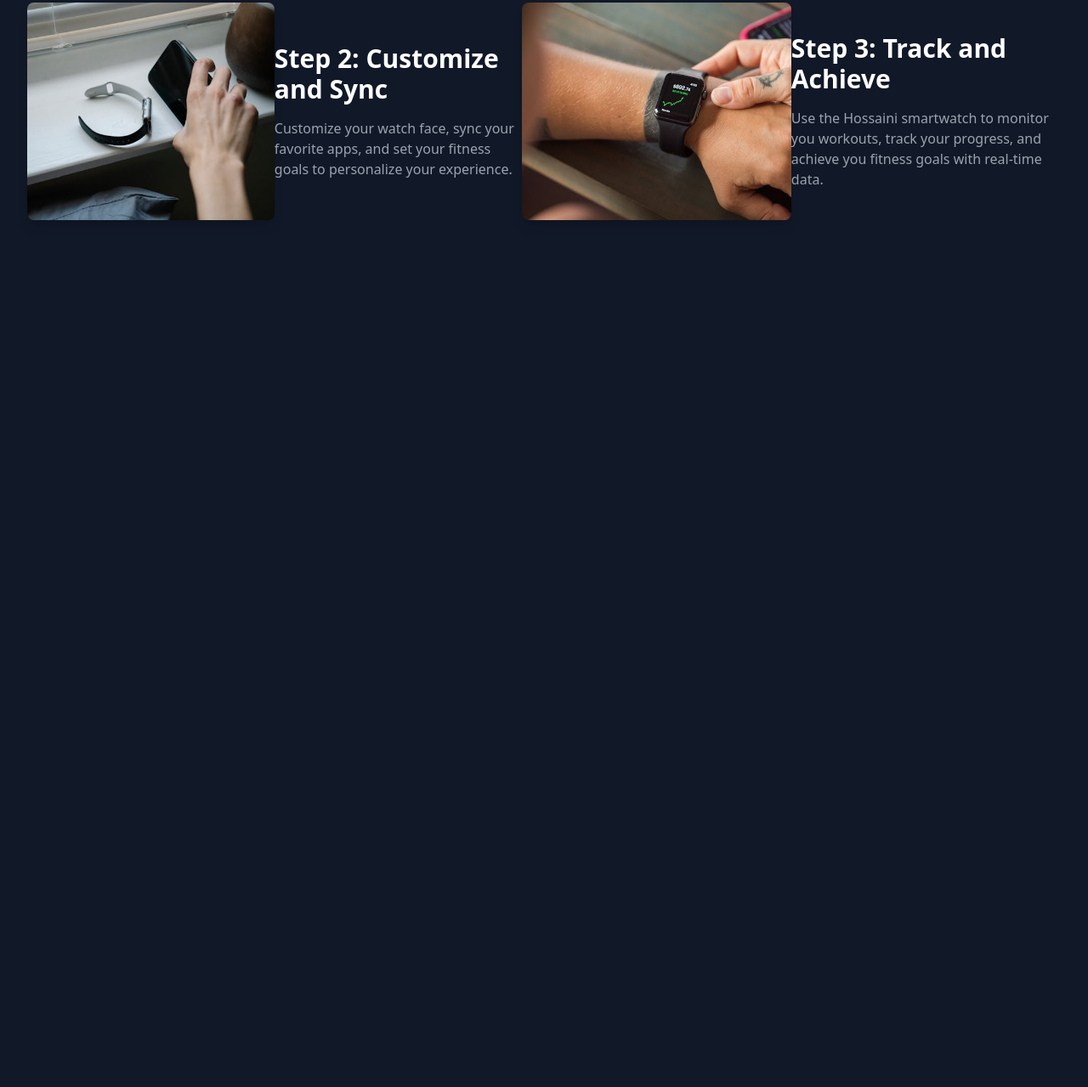
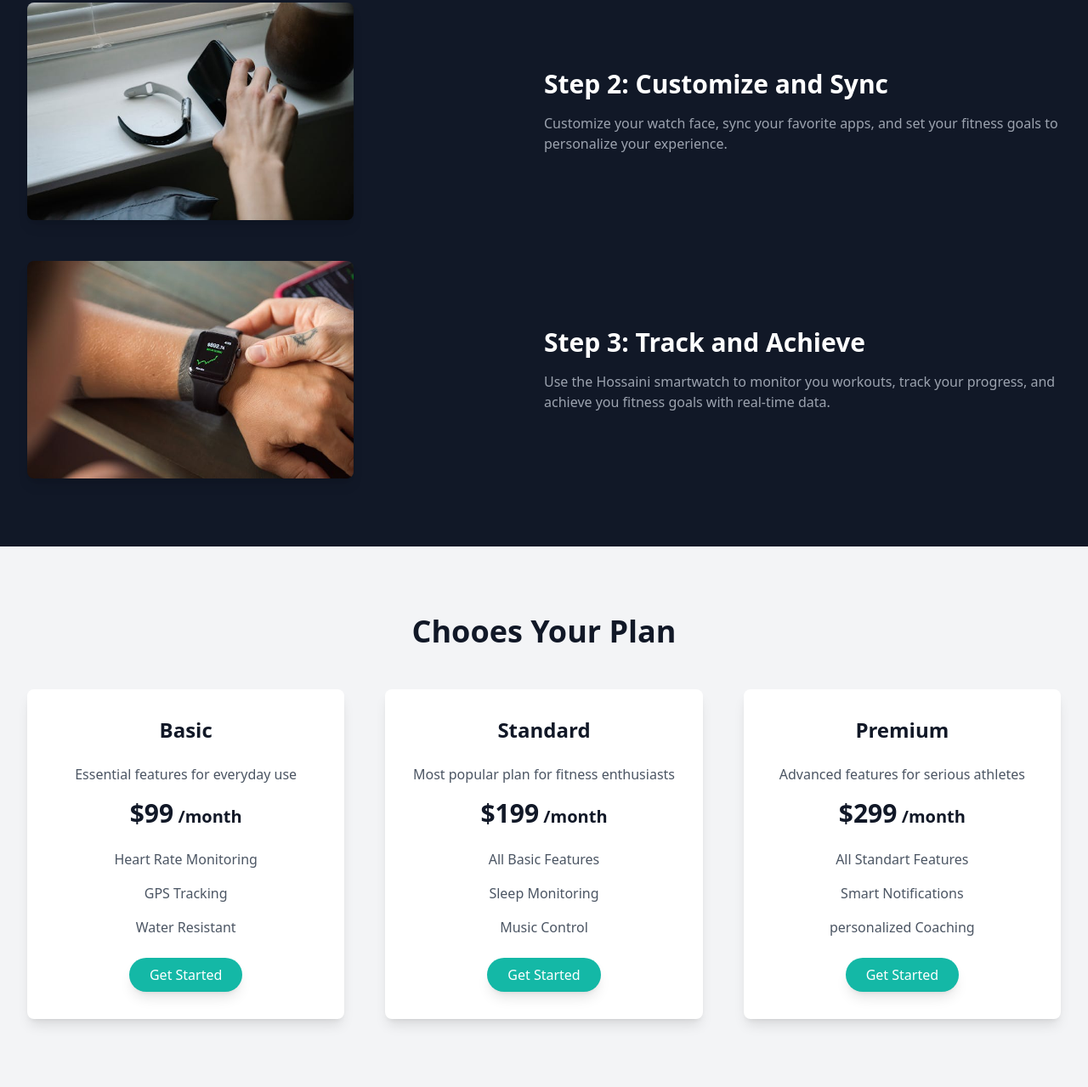
Before and after one commit to SardarHossaini/Hossaini-Smartwatch, a website: page dist/index.html in a window 1280 px wide. Shown: the part 2013-3292 px from the top of the page at 85% size. Before the commit the page ends 2352 px from the top, so only its background shows below. Drawn offline with Linux system fonts and the light colour scheme.

Commit message:
added pricing section

```diff
--- a/dist/index.html
+++ b/dist/index.html
@@ -102,7 +102,7 @@
       </div>
      </section>
 
-     <!-- MARK: How it Works -->
+    <!-- MARK: How it Works -->
       <section id="how-it-works" class="py-20">
         <div class="mx-auto max-w-7xl px-6 lg:px-8">
           <h2 class="mb-12 text-center text-4xl font-bold">How It Works</h2>
@@ -128,6 +128,7 @@
                 <h3 class="mb-4 text-3xl font-semibold">Step 2: Customize and Sync</h3>
                 <p class="max-w-96 text-gray-400">Customize your watch face, sync your favorite apps, and set your fitness goals to personalize your experience.</p>
                </div>
+               </div>
 
                <!-- step 3 -->
              <div class="flex flex-col items-center justify-center md:flex-row">
@@ -143,6 +144,65 @@
            </div>
         </div>
       </section>
+
+    <!-- MARK: pricing -->
+     <section id="pricing" class="bg-gray-100 text-gray-900 py-20">
+        <div class="mx-auto max-w-7xl px-6 lg:px-8">
+          <h2 class="mb-12 text-center text-4xl font-bold">Chooes Your Plan</h2>
+
+          <!-- Pricing grid -->
+           <div class="grid gap-12 md:grid-cols-2 lg:grid-cols-3">
+            <!-- Bisic Plan -->
+             <div class="p-8 rounded-lg p- bg-white text-center shadow-lg">
+              <h3 class="mb-6 text-2xl font-semibold">Basic</h3>
+              <p class="mb-4 text-gray-600">Essential features for everyday use</p>
+              <p class="mb-6 font-bold text-xl">
+                <span class="text-3xl">$99</span>
+                <span>/month</span>
+              </p>
+              <ul class="mb-6 space-y-4 text-gray-600">
+                <li>Heart Rate Monitoring</li>
+                <li>GPS Tracking</li>
+                <li>Water Resistant</li>
+              </ul>
+              <a href="#" class="inline-block rounded-full bg-teal-500 px-6 py-2 text-white shadow-lg hover:bg-teal-400">Get Started</a>
+             </div>
+
+             <!-- Standard Plan -->
+             <div class="p-8 rounded-lg p- bg-white text-center shadow-lg">
+              <h3 class="mb-6 text-2xl font-semibold">Standard</h3>
+              <p class="mb-4 text-gray-600">Most popular plan for fitness enthusiasts</p>
+              <p class="mb-6 font-bold text-xl">
+                <span class="text-3xl">$199</span>
+                <span>/month</span>
+              </p>
+              <ul class="mb-6 space-y-4 text-gray-600">
+                <li>All Basic Features</li>
+                <li>Sleep Monitoring</li>
+                <li>Music Control</li>
+              </ul>
+              <a href="#" class="inline-block rounded-full bg-teal-500 px-6 py-2 text-white shadow-lg hover:bg-teal-400">Get Started</a>
+             </div>
+             <!-- Premium Plan -->
+             <div class="p-8 rounded-lg p- bg-white text-center shadow-lg">
+              <h3 class="mb-6 text-2xl font-semibold">Premium</h3>
+              <p class="mb-4 text-gray-600">Advanced features for serious athletes</p>
+              <p class="mb-6 font-bold text-xl">
+                <span class="text-3xl">$299</span>
+                <span>/month</span>
+              </p>
+              <ul class="mb-6 space-y-4 text-gray-600">
+                <li>All Standart Features</li>
+                <li>Smart Notifications</li>
+                <li>personalized Coaching</li>
+              </ul>
+              <a href="#" class="inline-block rounded-full bg-teal-500 px-6 py-2 text-white shadow-lg hover:bg-teal-400">Get Started</a>
+             </div>
+           </div>
+
+
+        </div>
+     </section>
     <script src="app.js"></script>
   </body>
 </html>
```
Also changed, not shown: dist/output.css.
